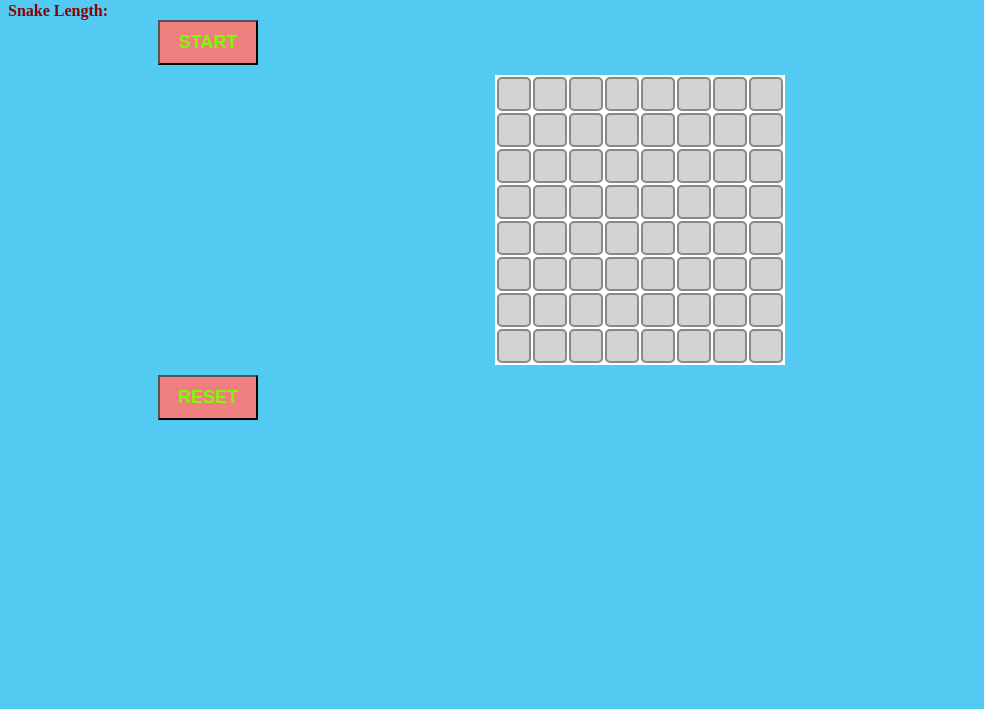
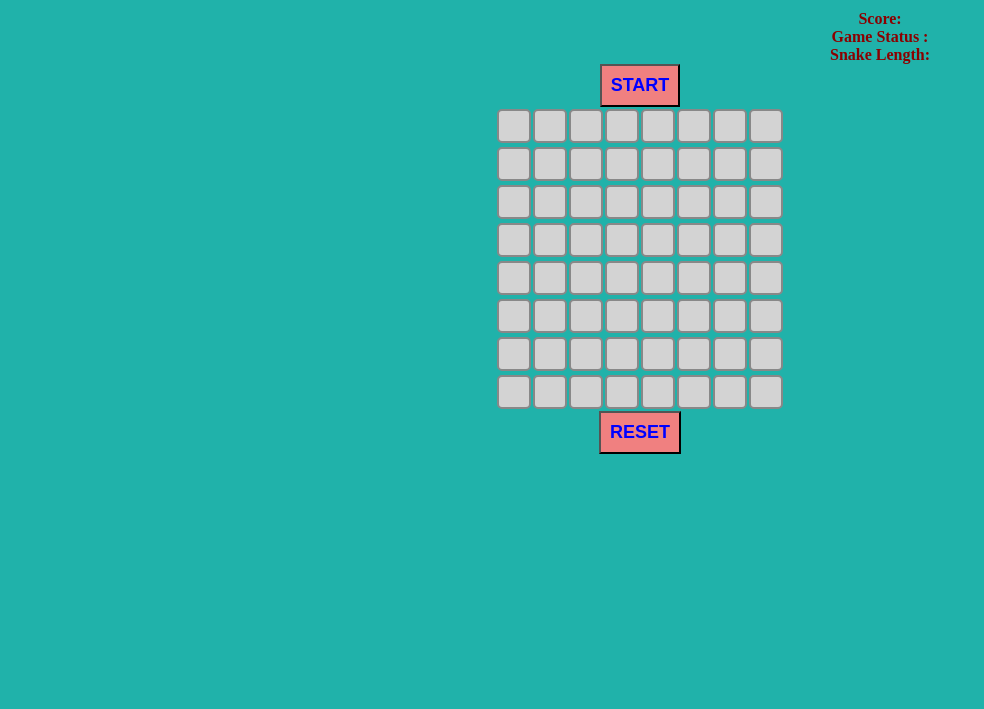
Before and after one commit to SravanthiN4/snakegame, a plain HTML site: page index.html in a window 1280 px wide. Shown: the part 91-800 px from the top of the page, without its empty margins (0-984 px from the left). Drawn offline with Linux system fonts and the light colour scheme.

Commit message:
updated css

```diff
--- a/apptest.js
+++ b/apptest.js
@@ -19,11 +19,11 @@ let x = 0,
 	y = 1;
 let snake = [];
 let apple = {};
+let score = 0;
 
 const startButton = document.getElementById('start');
-
-// CREATE GAME BOARD
 const board = document.getElementById('board');
+const resetButton = document.getElementById('reset');
 
 function drawBoard() {
 	document.getElementById('board').innerHTML = '';
@@ -47,6 +47,9 @@ startButton.addEventListener('click', function(event) {
 	createSnake();
 	createFood();
 	startTimer();
+	score = 0;
+
+
 });
 
 //CREATE SNAKE
@@ -78,11 +81,11 @@ function startTimer() {
 	timer = setInterval(function() {
 		move();
 		tick();
-	}, 2000);
+	}, 1000);
 }
 
 function move() {
-	let nextHead = [ snake[0][x], snake[0][y] ];
+	let nextHead = [snake[0][x], snake[0][y]];
 
 	if (!snake[snake.length - 1]) {
 		board.rows[snake[0][y]].cells[snake[0][x]].style.backgroundColor = 'blue';
@@ -152,6 +155,8 @@ function tick() {
 		snake.push(newTail);
 
 		createFood();
+		score++;
+		document.getElementById("score").innerText = score;
 	} else {
 		//do nothing
 	}
@@ -174,10 +179,11 @@ function loose() {
 	}
 }
 
-const resetButton = document.getElementById('reset');
+
 resetButton.addEventListener('click', function(event) {
-	state = {
-		score: 0
-	};
+	score = 0;
 	drawBoard();
+	document.getElementById("message").innerText = "";
+	document.getElementById("score").innerText = "";
+	document.getElementById("snakelength").innerText = "";
 });
--- a/index.html
+++ b/index.html
@@ -22,7 +22,7 @@
 
     <button id="start">START</button>
 
-    <table id="board" class="board"></table>
+    <table id="board"></table>
     <button id = "reset">RESET</button>
 
 </body>
--- a/style.css
+++ b/style.css
@@ -1,6 +1,16 @@
 body{
-    background-color: rgb(83, 202, 241);
+    background-color: lightseagreen;
     color:rgb(180, 60, 196);
+}
+#board{
+
+    display: flex;
+    flex-direction: column;
+    justify-content: center;
+    align-items: center;
+    margin: 0 auto;
+
+
 }
 
 #header{
@@ -9,39 +19,44 @@ body{
     align-items: center;
     text-align: center;
     font-size: xx-large;
-    margin: 10px;
+    margin: 1em;
 }
 #messages{
     color: darkred;
     font-weight: bold;
+    display: flex;
+    flex-direction: column;
+    align-items: center;
+    margin-left: 30em;
+
 }
 
 #start{
     display: flex;
     justify-content: center;
     align-items: center;
-    margin-left: 150px;
-    margin-bottom: 10px;
-    width: 100px;
+    margin: 0 auto;
+    /* width: 20vw; */
     background-color: lightcoral;
-    padding:10px;
+    padding:0.5em;
     font-size: large;
     font-weight: bold;
-    color: lawngreen;
+    color: blue;
+    text-align: center;
 }
 
 #reset{
     display: flex;
     justify-content: center;
     align-items: center;
-    margin-left: 150px;
-    margin-top: 10px;
-    width: 100px;
+    margin: 0 auto;
+    /* width: 20vw; */
     background-color: lightcoral;
-    padding:10px;
+    padding:0.5em;
     font-size: large;
     font-weight: bold;
-    color:lawngreen
+    color:blue;
+    text-align: center;
 }
 
 
@@ -55,8 +70,3 @@ td
 	border-radius:5px;
     background:lightgray;
 }
-
-.board{
-	margin: 0px auto;
-  background:white;
-}
```
